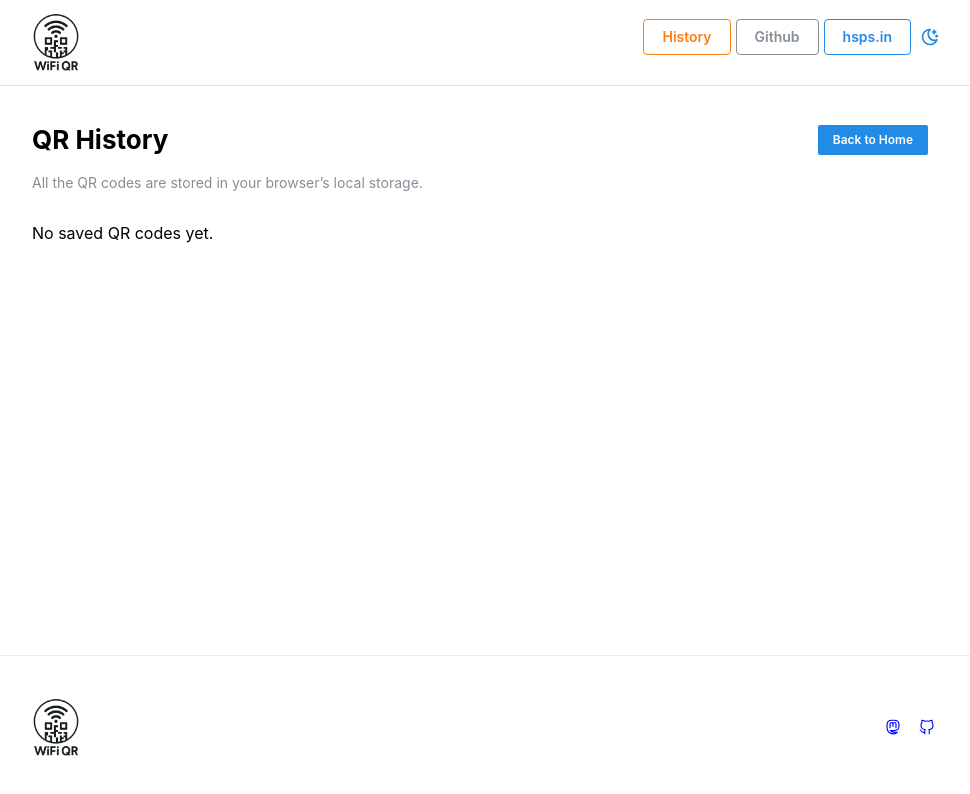
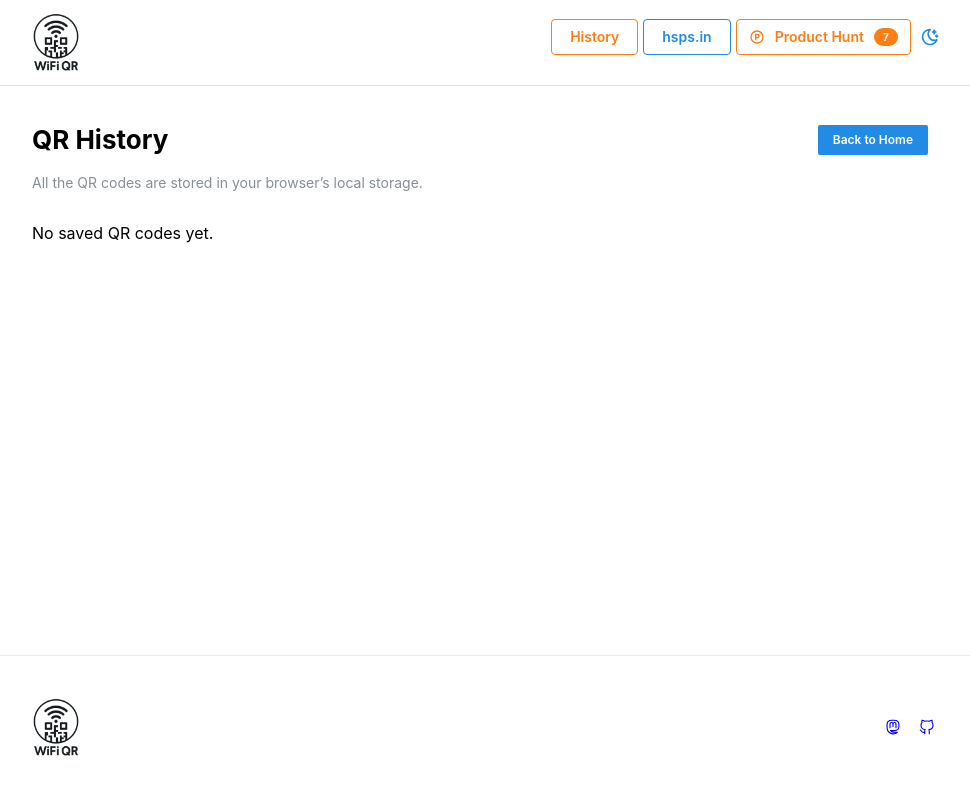
Before and after one commit to coderhs/wifi-qr, a Next.js app: page /history in a window 1280 px wide. Shown: the top 794 px of the page, without its empty margins (160-1130 px from the left). Built offline with nearby package versions, Linux system fonts and the light colour scheme.

Commit message:
Link to ProductHunt
Signed-off-by: coderhs <mialme@hsps.in>

```diff
--- a/app/history/page.tsx
+++ b/app/history/page.tsx
@@ -6,9 +6,10 @@ import {
   Group,
   Card,
   ActionIcon,
+  Paper
 } from '@mantine/core';
-import { useEffect, useState } from 'react';
-import { IconTrash } from '@tabler/icons-react';
+import { useEffect, useRef, useState } from 'react';
+import { IconTrash, IconDownload, IconPrinter } from '@tabler/icons-react';
 
 type WifiEntry = {
   id: string;
@@ -21,6 +22,7 @@ const STORAGE_KEY = 'wifi-qr-history';
 
 export default function HistoryPage() {
   const [entries, setEntries] = useState<WifiEntry[]>([]);
+  const printRefs = useRef<Record<string, HTMLDivElement | null>>({});
 
   useEffect(() => {
     const saved = localStorage.getItem(STORAGE_KEY);
@@ -41,6 +43,35 @@ export default function HistoryPage() {
     );
   }
 
+  const downloadQRCode = (entry: WifiEntry) => {
+    const link = document.createElement('a');
+    link.href = entry.qr;
+    link.download = `${entry.ssid}-wifi-qr.png`;
+    link.click();
+  };
+
+  const handlePrint = (id: string) => {
+    const content = printRefs.current[id];
+    if (!content) return;
+
+    const printWindow = window.open('', '', 'width=600,height=800');
+    if (!printWindow) return;
+
+    printWindow.document.write(`
+      <html>
+        <head>
+          <title>Print QR</title>
+        </head>
+        <body>${content.innerHTML}</body>
+      </html>
+    `);
+    printWindow.document.close();
+    printWindow.focus();
+    printWindow.print();
+    printWindow.close();
+  };
+
+
   return (
     <>
     {entries
@@ -51,11 +82,32 @@ export default function HistoryPage() {
             <Box style={{ flex: 1 }}>
               <Text fw={500}>{entry.ssid}</Text>
             </Box>
-            <Box style={{ width: 80 }}>
-              <img src={entry.qr} alt={`QR for ${entry.ssid}`} style={{ width: '100%' }} />
+            <Box id={`print-${entry.id}`}>
+              <Paper
+                p="sm"
+                withBorder
+                style={{ width: 140, textAlign: 'center', backgroundColor: 'white' }}
+              >
+                <img
+                  src={entry.qr}
+                  alt={`QR code for ${entry.ssid}`}
+                  style={{ width: '100%' }}
+                />
+                <Text size="xs" mt="xs">
+                  SSID: <strong>{entry.ssid}</strong>
+                </Text>
+                <Text size="xs" c="dimmed">
+                  Scan to connect
+                </Text>
+              </Paper>
             </Box>
+
+
             <ActionIcon onClick={() => deleteEntry(entry.id)} color="red" variant="subtle">
               <IconTrash size={20} />
+            </ActionIcon>
+            <ActionIcon onClick={() => downloadQRCode(entry)} color="red" variant="subtle">
+              <IconDownload size={20} />
             </ActionIcon>
           </Group>
         </Card>
--- a/components/Footer/Footer.tsx
+++ b/components/Footer/Footer.tsx
@@ -18,7 +18,7 @@ export function Footer() {
             </Link>
           </ActionIcon>
           <ActionIcon size="lg" color="gray" variant="subtle">
-            <Link href="https://github.com/coderhs">
+            <Link href="https://github.com/coderhs/wifi-qr">
               <IconBrandGithub size={18} stroke={1.5} />
             </Link>
           </ActionIcon>
--- a/components/NavLinks.tsx
+++ b/components/NavLinks.tsx
@@ -1,9 +1,12 @@
 'use client';
 
-import { Button, ActionIcon, Stack } from '@mantine/core';
-import { IconSun, IconMoonStars } from '@tabler/icons-react';
+import { Button, ActionIcon, Stack, Badge } from '@mantine/core';
+import { IconSun, IconMoonStars, IconBrandProducthunt } from '@tabler/icons-react';
 import Link from 'next/link';
 import { useMantineColorScheme } from '@mantine/core';
+
+// Easy to update vote count - just change this number
+const PRODUCT_HUNT_VOTES = 7; // Update this when you know the vote count
 
 type Props = {
   fullWidth?: boolean; // for Drawer layout
@@ -29,18 +32,6 @@ export default function NavLinks({ fullWidth = false }: Props) {
       <Button
         fullWidth={fullWidth}
         variant="outline"
-        color="gray"
-        component={Link}
-        href="https://github.com/coderhs/wifi-qr"
-        target="_blank"
-        rel="noopener"
-        mb="sm"
-      >
-        Github
-      </Button>
-      <Button
-        fullWidth={fullWidth}
-        variant="outline"
         component={Link}
         href="https://hsps.in"
         target="_blank"
@@ -48,6 +39,26 @@ export default function NavLinks({ fullWidth = false }: Props) {
         mb="sm"
       >
         hsps.in
+      </Button>
+      <Button
+        fullWidth={fullWidth}
+        variant="outline"
+        color="orange"
+        component={Link}
+        href="https://www.producthunt.com/products/wifi-qr-code-generator-2/launches"
+        target="_blank"
+        rel="noopener noreferrer"
+        leftSection={<IconBrandProducthunt size={16} />}
+        rightSection={
+          PRODUCT_HUNT_VOTES > 0 ? (
+            <Badge size="sm" color="orange" variant="filled">
+              {PRODUCT_HUNT_VOTES}
+            </Badge>
+          ) : null
+        }
+        mb="sm"
+      >
+        Product Hunt
       </Button>
       <ActionIcon
         onClick={toggleColorScheme}
```
